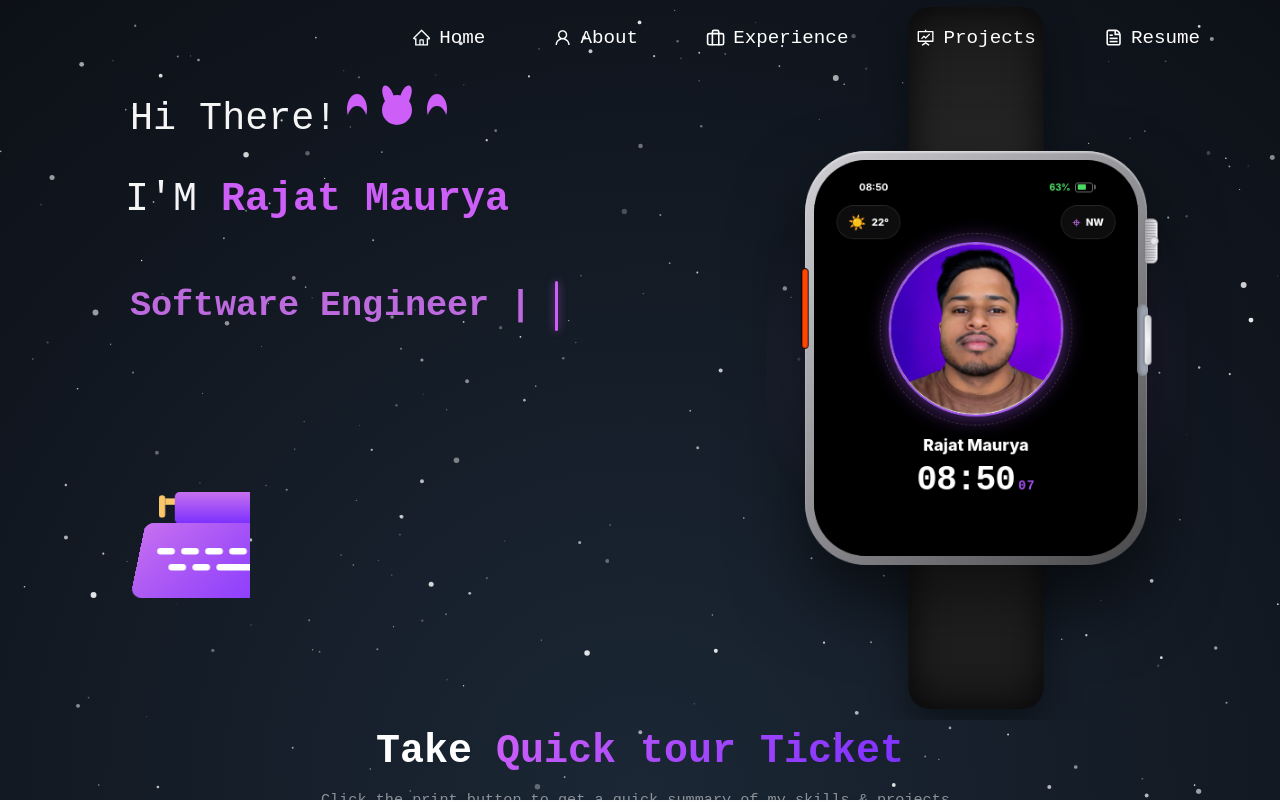
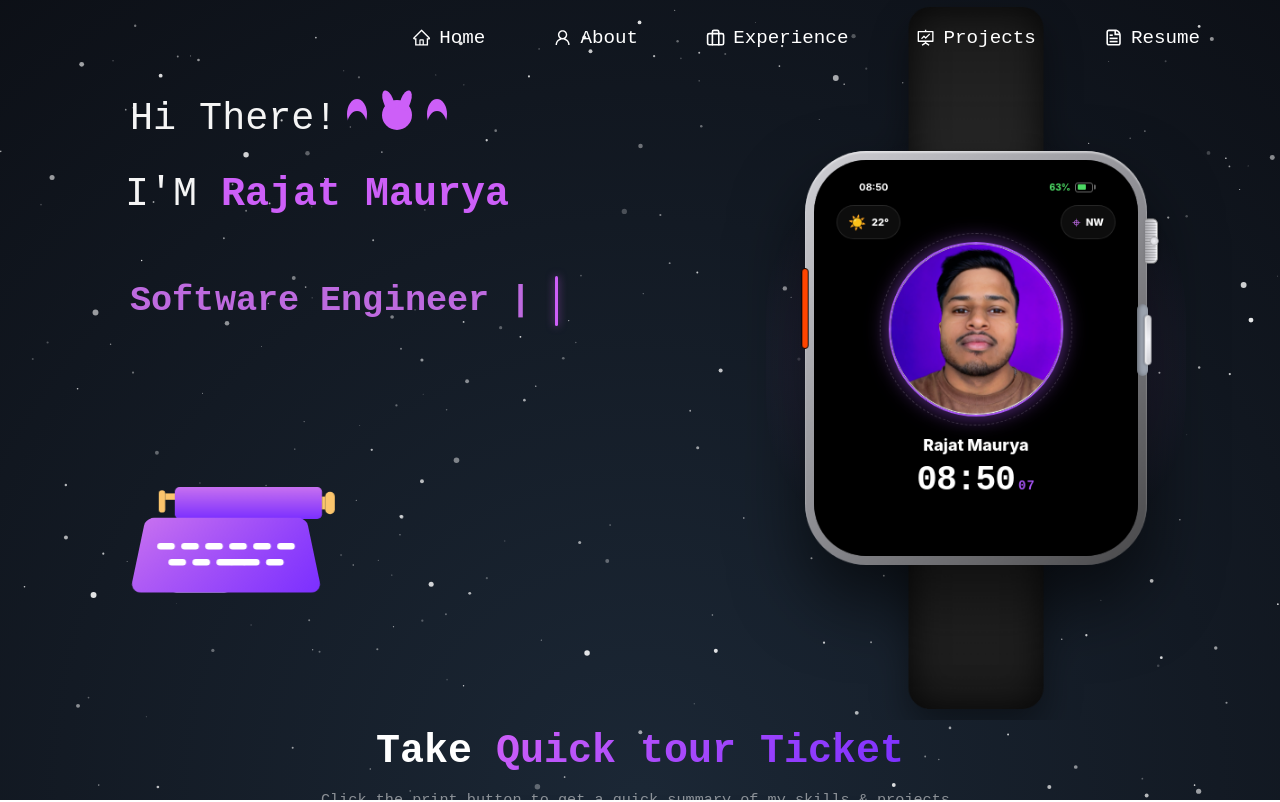
Before and after one commit to rajatmaurya-cs/Portfolio_Site, a Next.js app: page / in a window 1280 px wide. Shown: the top 802 px of the page. Built offline with nearby package versions, Linux system fonts and the light colour scheme; a web font is replaced by a local one.

Commit message:
fix: remove paint containment clipping typewriter and cards

```diff
--- a/components/cat.jsx
+++ b/components/cat.jsx
@@ -21,7 +21,6 @@ const StyledWrapper = styled.div`
     align-items: center;
     gap: 15px;
     margin-left: 10px;
-    contain: layout paint;
   }
 
   .dot-two {
--- a/components/contact.jsx
+++ b/components/contact.jsx
@@ -72,7 +72,6 @@ const StyledWrapper = styled.div`
     position: relative;
     height: 300px;
     width: 230px;
-    contain: layout paint;
   }
 
   .card .boxshadow {
--- a/components/printer.jsx
+++ b/components/printer.jsx
@@ -16,12 +16,12 @@ const Loader = () => {
 }
 
 const StyledWrapper = styled.div`
-  contain: layout paint;
   .printer-scale-wrapper {
     transform: scale(1.6) translateZ(0);
     transform-origin: left top;
     display: inline-block;
     margin-bottom: 35px; /* offset the scaled-up height */
+    margin-right: 70px;  /* offset the scaled-up width */
     will-change: transform;
   }
 
```
